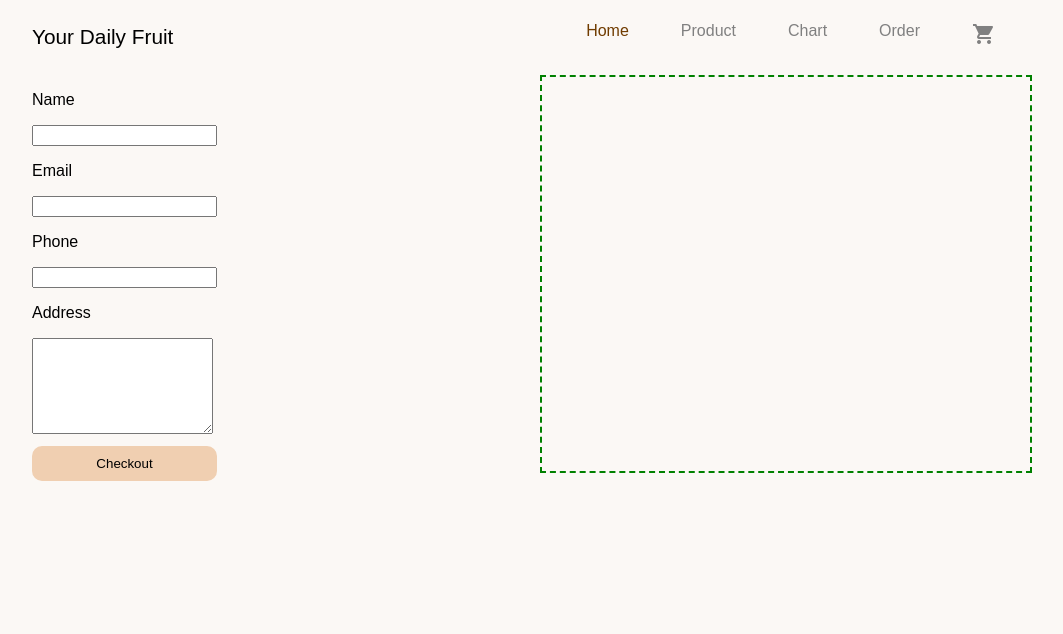
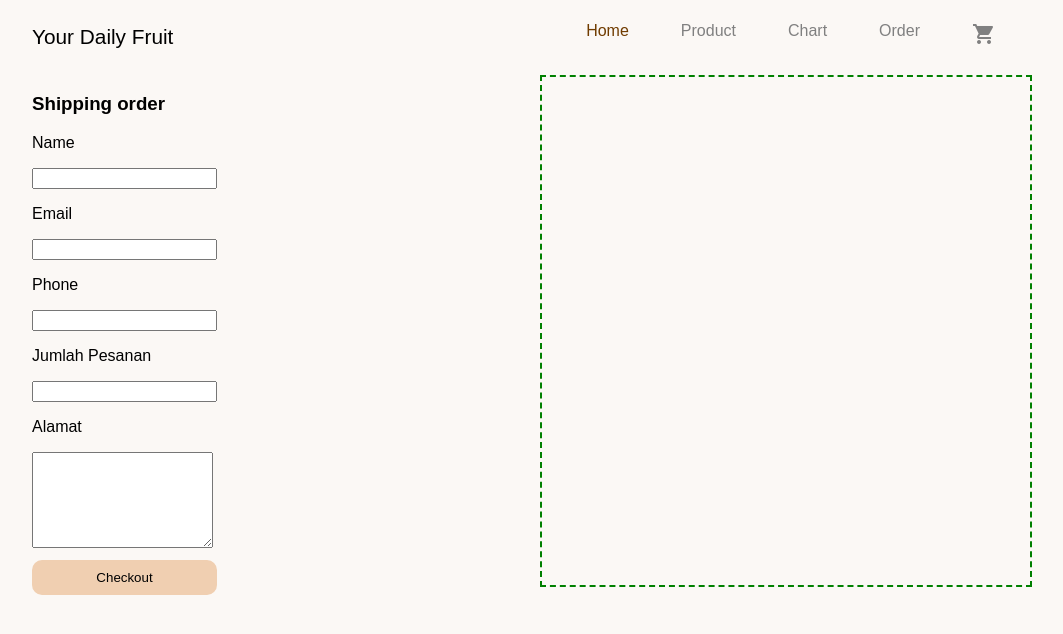
Before and after one commit to khansazulfa/ecommerce-svelte, a SvelteKit app: page /order in a window 1280 px wide. Shown: the top 634 px of the page, without its empty margins (108-1171 px from the left). Built offline with nearby package versions, Linux system fonts and the light colour scheme.

Commit message:
shipping order

```diff
--- a/src/routes/order/+page.svelte
+++ b/src/routes/order/+page.svelte
@@ -1,8 +1,10 @@
 <script>
+
 let address = {
     name:"",
     email:"",
     phone:"",
+    jumlah_pesanan:"",
     street:"",
 }
 
@@ -10,13 +12,16 @@ let address = {
 
 <div class="shipping-order">
     <div>
+        <h3>Shipping order</h3>
         <p>Name</p>
         <input bind:value={address.name}/>
         <p>Email</p>
         <input bind:value={address.email} />
         <p>Phone</p>
         <input bind:value={address.phone} />
-        <p>Address</p>
+         <p>Jumlah Pesanan</p>
+        <input bind:value={address.jumlah_pesanan} />
+        <p>Alamat</p>
         <textarea bind:value={address.street} col="24" rows="6"></textarea>
         <br>
         <button class="btn">Checkout</button>
```
